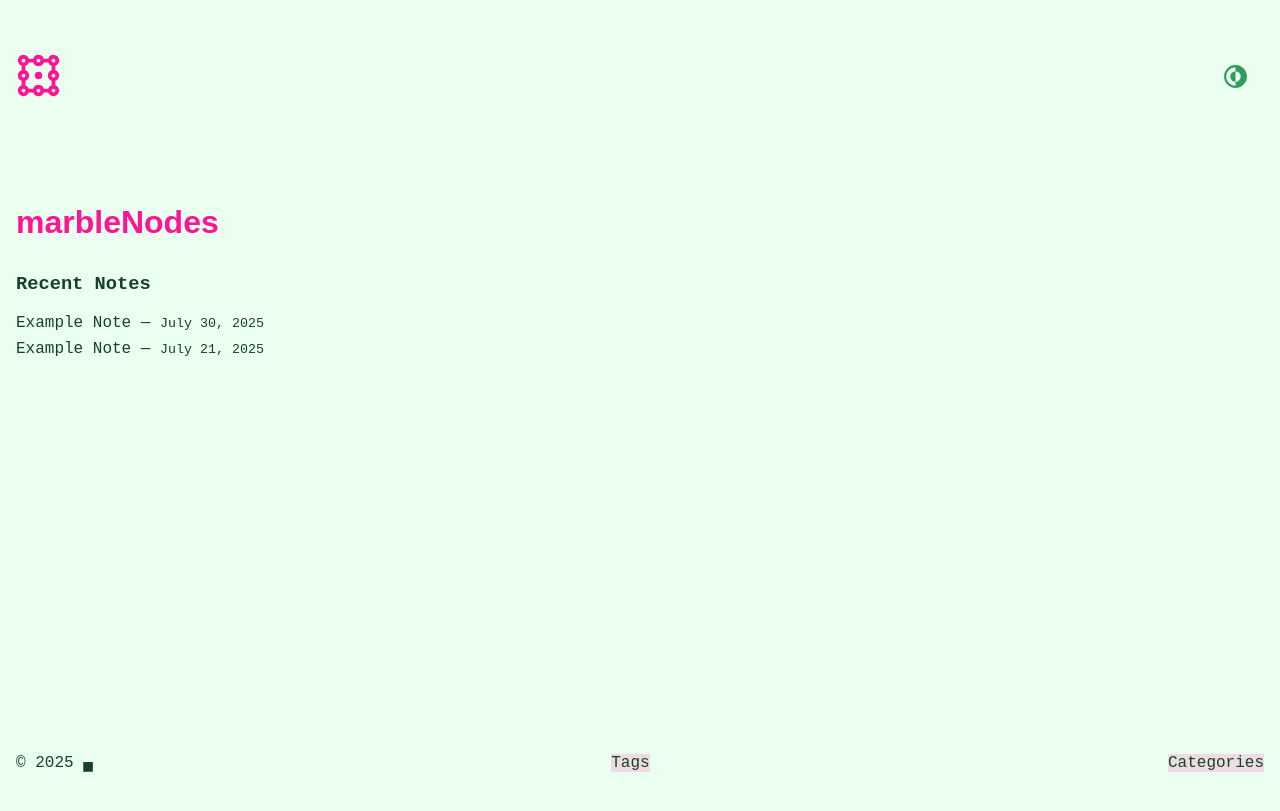
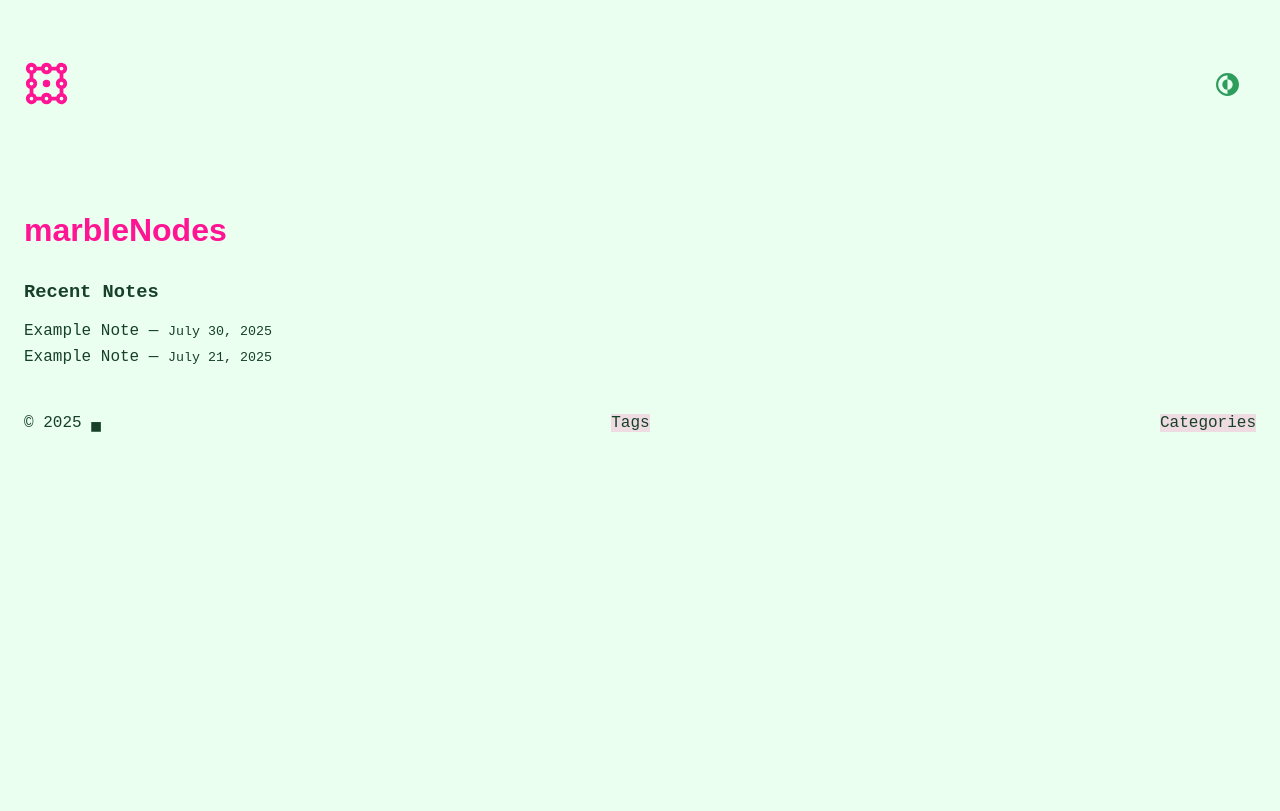
Before and after one commit to dduyg/5566677, a Jekyll site: the page built from index.md, in a window 1280 px wide. Shown: the top 811 px of the page. Built offline with Jekyll 4.4.1, drawn with Linux system fonts in a browser that asks for light colours; some web fonts are replaced.

Commit message:
Update main.css

```diff
--- a/assets/main.css
+++ b/assets/main.css
@@ -32,21 +32,12 @@
   font-weight: bold;
   font-style: normal;
 }
-html, body {
-  height: 100%;
-  margin: 0;
-  display: flex;
-  flex-direction: column;
-}
 body {
   font-family: 'Sligoil Micro', monospace;
   background-color: var(--bg);
   color: var(--text);
   padding: 1rem;
   transition: background-color 0.3s ease, color 0.3s ease;
-}
-main {
-  flex: 1;
 }
 
 a {
```
